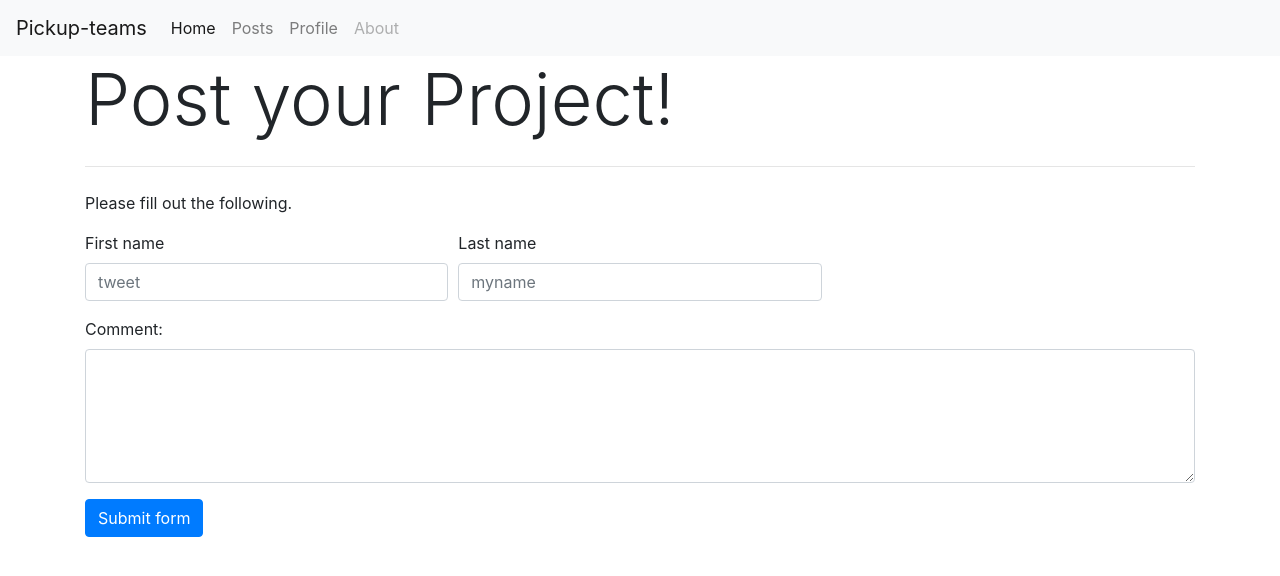
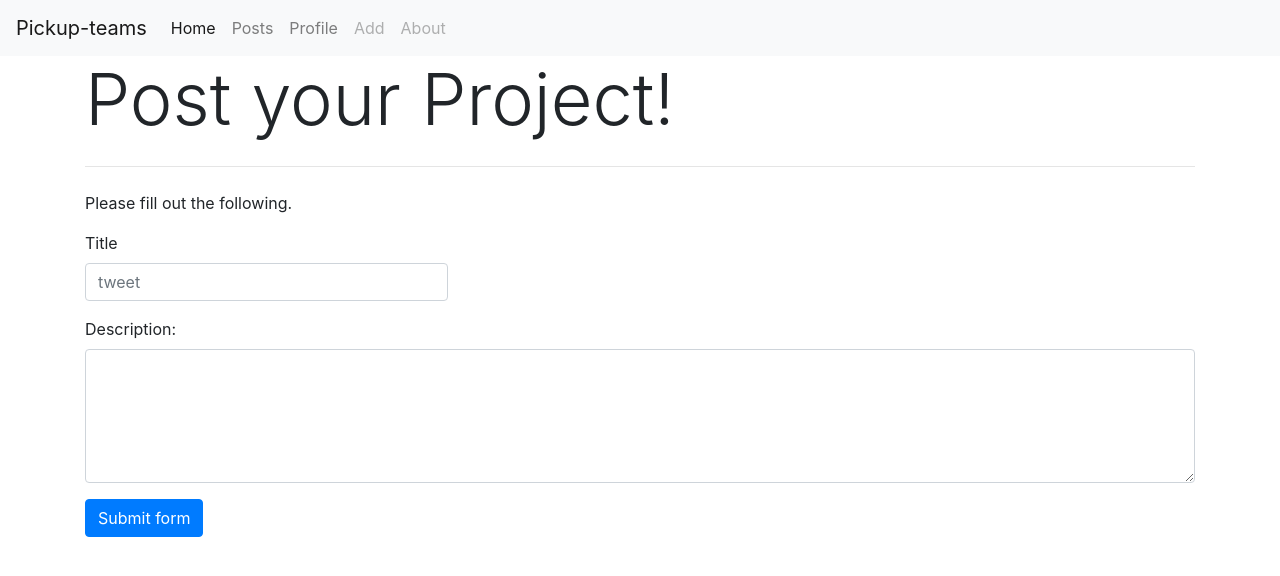
Before and after one commit to sumeet-bansal/pickup-teams, a Node server app: page /posts/add/ in a window 1280 px wide. Shown: the top 576 px of the page. Run offline with Node 20, Linux system fonts and the light colour scheme; some libraries are stand-ins or nearby versions.

Commit message:
finish post with title and descriotion

```diff
--- a/views/add.hbs
+++ b/views/add.hbs
@@ -16,7 +16,8 @@
         <div class="navbar-nav">
             <a class="nav-item nav-link active" href="/">Home <span class="sr-only">(current)</span></a>
             <a class="nav-item nav-link" href="/posts">Posts</a>
-            <a class="nav-item nav-link" href="/profile">Profile</a>
+            <a class="nav-item nav-link" href="/">Profile</a>
+            <a class="nav-item nav-link disabled" href="/posts/add">Add</a>
             <a class="nav-item nav-link disabled" href="#">About</a>
         </div>
     </div>
@@ -36,23 +37,15 @@
         <form formaction = "/posts" method="POST">
             <div class="form-row">
                 <div class="col-md-4 mb-3">
-                    <label for="validationCustom01">First name</label>
-                    <input type="text" class="form-control" id="validationCustom01" placeholder="tweet" name="text" required>
+                    <label for="validationCustom01">Title</label>
+                    <input type="text" class="form-control" id="validationCustom01" placeholder="tweet" name="author_title" required>
                     <div class="valid-feedback">
                         Looks good!
                     </div>
                 </div>
-                <div class="col-md-4 mb-3">
-                    <label for="validationCustom02">Last name</label>
-                    <input type="text" class="form-control" id="validationCustom02" placeholder="myname" name="author_name" required>
-                    <div class="valid-feedback">
-                        Looks good!
-                    </div>
-                </div>
-
             </div>
             <div class="form-group">
-                <label for="comment">Comment:</label>
+                <label for="comment">Description:</label>
                 <textarea class="form-control" rows="5" id="comment"  name="author_text"></textarea>
             </div>
             <button class="btn btn-primary" type="submit">Submit form</button>
--- a/views/index.hbs
+++ b/views/index.hbs
@@ -17,7 +17,7 @@
         <div class="navbar-nav">
             <a class="nav-item nav-link active" href="/">Home <span class="sr-only">(current)</span></a>
             <a class="nav-item nav-link" href="/posts">Posts</a>
-            <a class="nav-item nav-link" href="/profile">Profile</a>
+            <a class="nav-item nav-link" href="/">Profile</a>
             <a class="nav-item nav-link disabled" href="/posts/add">Add</a>
             <a class="nav-item nav-link disabled" href="#">About</a>
         </div>
```
Also changed, not shown: routes/posts.js (+18 -0 lines), views/posts.hbs (+22 -19 lines), public/images/ucsd.png (added).
